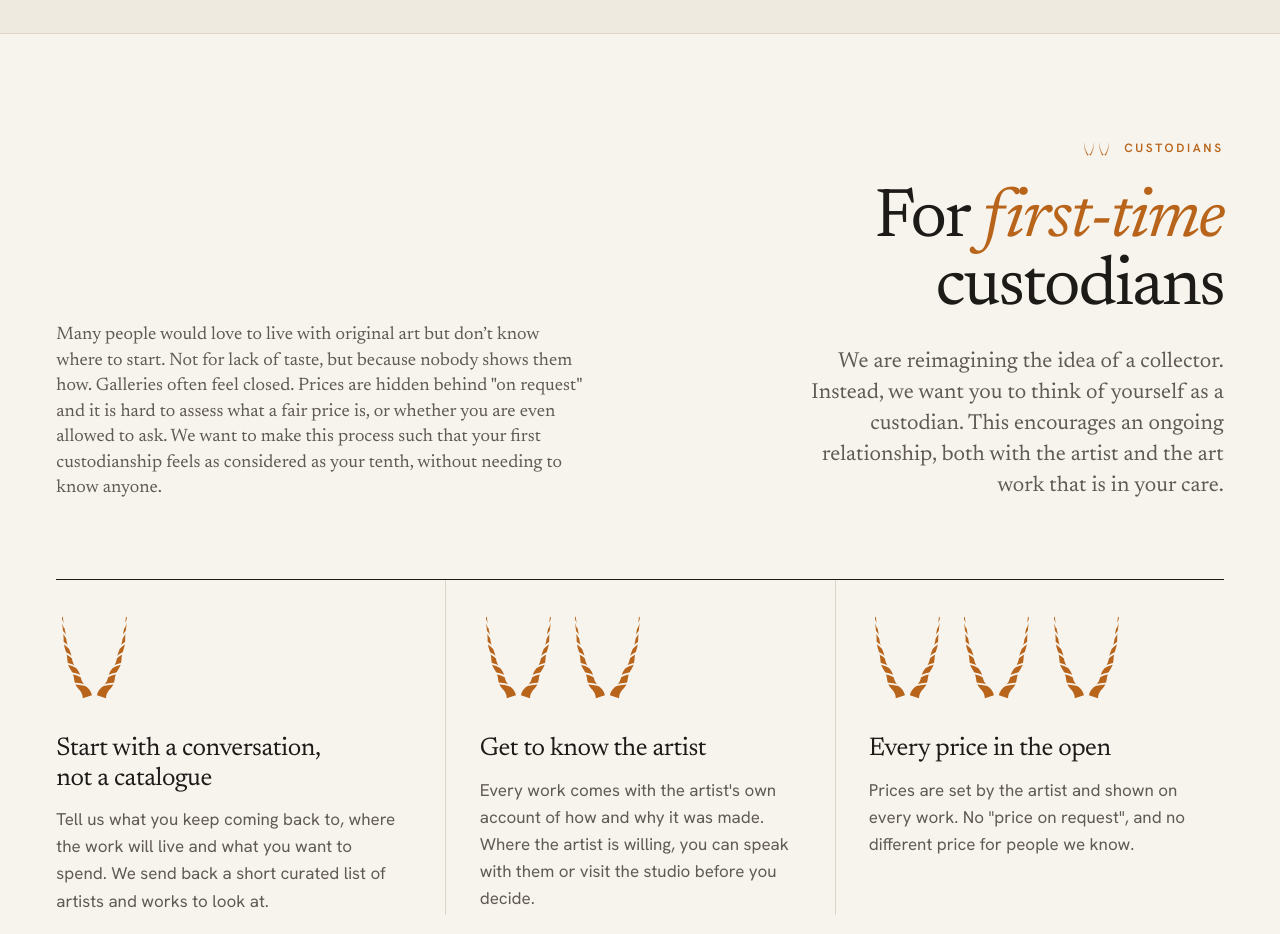
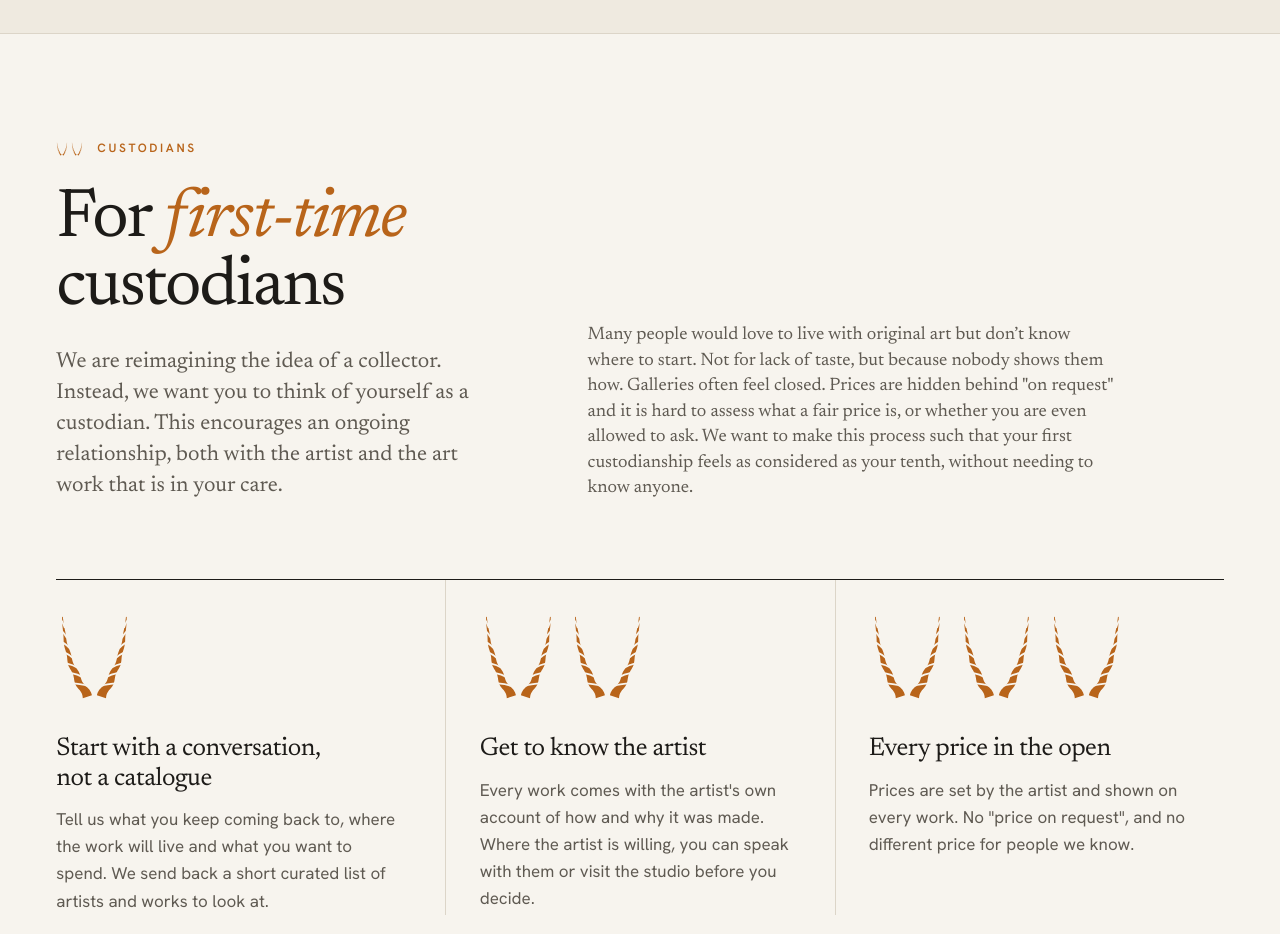
Before and after one commit to raheelkhursheed-boop/madheart, a plain HTML site: page sites/silkroute.art/index.html in a window 1280 px wide. Shown: the part 2720-3654 px from the top of the page. Drawn offline with Linux system fonts and the light colour scheme.

Commit message:
silkroute.art: custodians heading back to the left
Co-Authored-By: Claude Opus 5.5 <noreply@anthropic.com>
Claude-Session: https://claude.ai/code/session_01UJz8asyg6pbspY6ZAHRvui

```diff
--- a/sites/silkroute.art/index.html
+++ b/sites/silkroute.art/index.html
@@ -147,13 +147,12 @@ nav.main a:hover{opacity:1}
 .head h2 em{font-style:italic;color:var(--saffron)}
 .head p{font-family:var(--serif);font-size:clamp(20px,1.7vw,25px);line-height:1.42;color:var(--ink-2);max-width:40ch}
 @media (max-width:900px){.head{grid-template-columns:1fr;gap:22px}}
-.head-r{grid-template-columns:7fr 5fr}
-.head-r > div{text-align:right}
-.head-r .label{justify-content:flex-end}
+.head-r{grid-template-columns:5fr 7fr}
+.head-r > div{order:-1}
 .head-r h2 em{white-space:nowrap}
-.head-r .lead{margin:26px 0 0 auto;max-width:34ch}
+.head-r .lead{margin-top:26px;max-width:34ch}
 .head-r > p{font-size:clamp(18px,1.4vw,21px);max-width:52ch}
-@media (max-width:900px){.head-r{grid-template-columns:1fr}.head-r > div{order:-1}}
+@media (max-width:900px){.head-r{grid-template-columns:1fr}}
 
 /* Artist terms: three ruled columns */
 .terms{list-style:none;margin:0;padding:0;display:grid;grid-template-columns:repeat(3,1fr);border-top:1px solid var(--rule-strong)}
```
